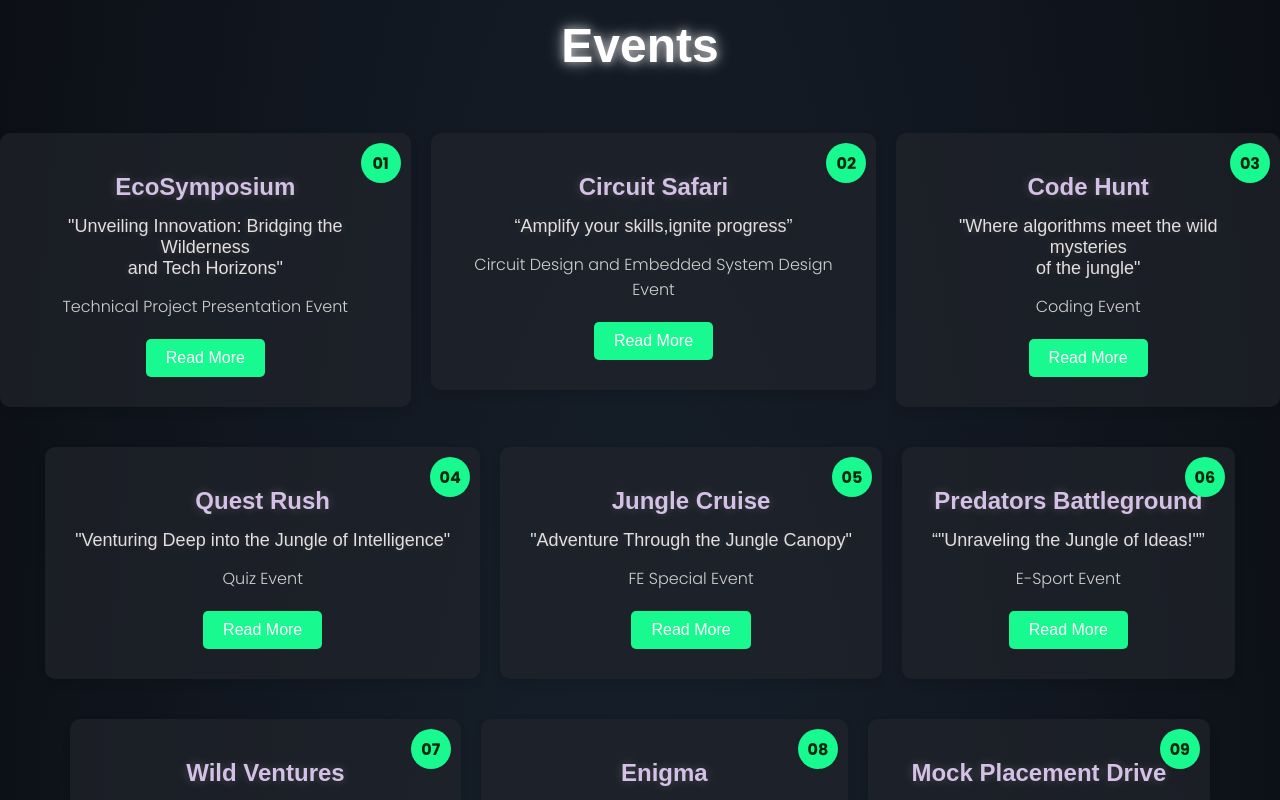
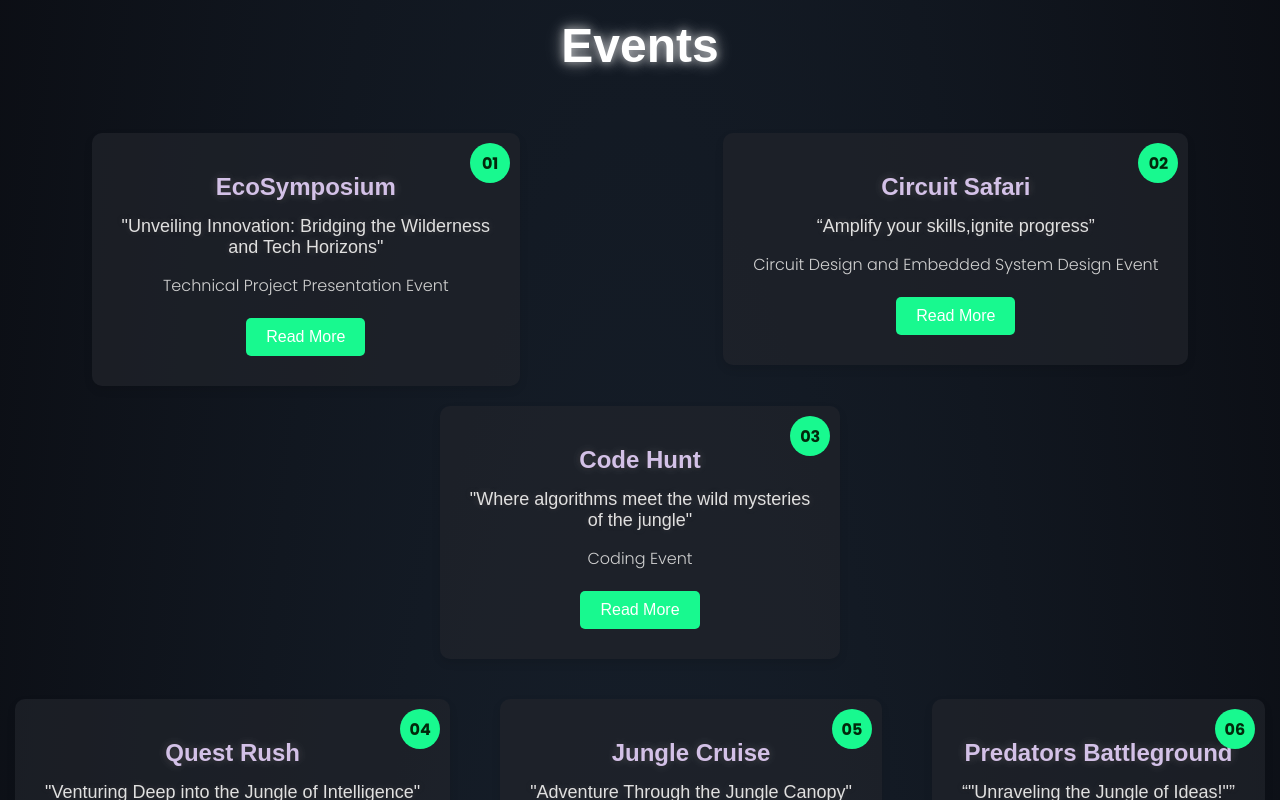
Before and after one commit to Theghost1008/Electrovert24, a React (Vite) app: page / in a window 1280 px wide. Shown: the part 1720-2520 px from the top of the page. Built offline with nearby package versions, Linux system fonts and the light colour scheme; a web font is replaced by a local one.

Commit message:
something changed

```diff
--- a/src/Components/EventsName/Events.css
+++ b/src/Components/EventsName/Events.css
@@ -88,18 +88,31 @@
   font-weight: 700;
 }
 
+.r3 {
+  display: flex;
+  flex-wrap: wrap;
+  justify-content: space-around;
+  gap: 20px;
+}
+
 @media (max-width: 768px) {
-  .single-intro-text {
-    margin-bottom: 30px;
-  }
+  .r3 {
+    flex-direction: column; /* Stack vertically on small screens */
+    align-items: center;
 }
-.r3
+
+.single-intro-text {
+    width: 100%; /* Make each event take full width */
+    margin-bottom: 20px;
+}
+}
+/* .r3
 {
 
     display: flex;
     justify-content: center;
     gap:20px;
-}
+} */
 .rf
 {
     display: grid;
```
